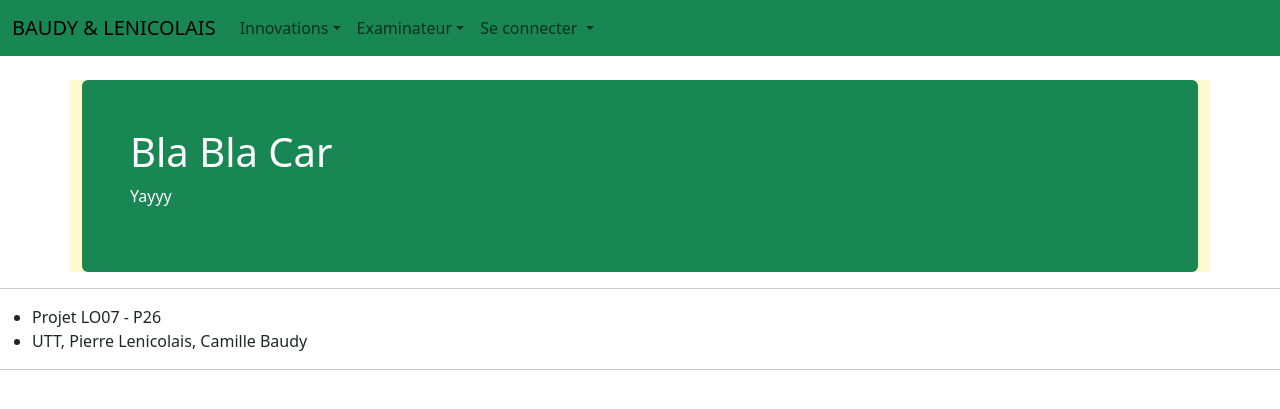
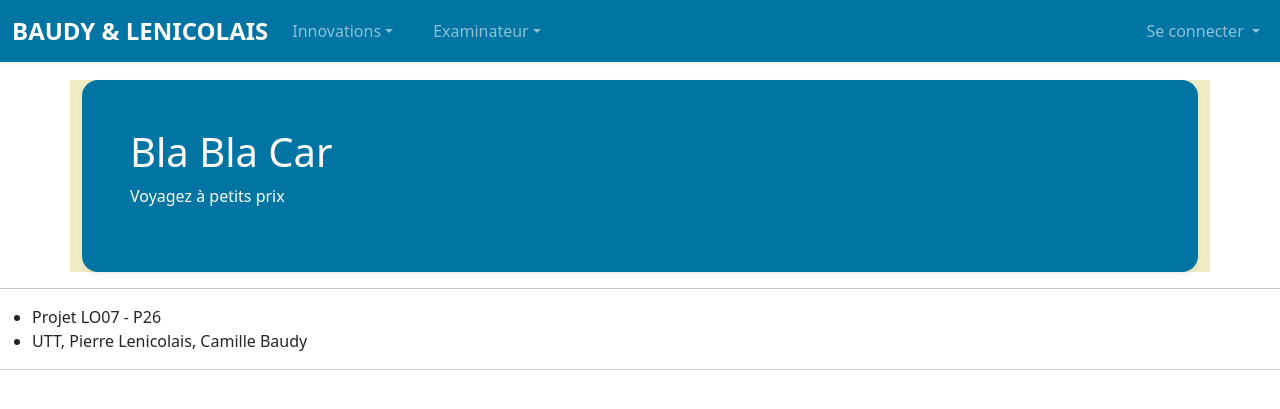
Before and after one commit to Taldram/Projet-LO07-2026, a PHP site: page /app/router/router1.php?action=accueil in a window 1280 px wide. Shown: the top 409 px of the page. Run offline with PHP 8.4, Linux system fonts and the light colour scheme.

Commit message:
Navbar jolie

```diff
--- a/src/app/controller/config.php
+++ b/src/app/controller/config.php
@@ -14,7 +14,7 @@
 $password = '7wZnh3kI';
 
 if (!defined('LOCAL')) {
-    define('LOCAL', FALSE);
+    define('LOCAL', TRUE);
 }
 
 if (LOCAL) {
--- a/src/app/view/fragment/fragmentHeader.html
+++ b/src/app/view/fragment/fragmentHeader.html
@@ -21,7 +21,7 @@
 
       .container {
           margin-top: 80px;
-          background-color: lemonchiffon;
+          background-color: rgb(240, 235, 197);
           width: 90%;
       }
     </style>
--- a/src/app/view/fragment/fragmentJumbotron.html
+++ b/src/app/view/fragment/fragmentJumbotron.html
@@ -1,9 +1,9 @@
 <!-- ===== debut fragmentJumbotron -->
 
 
-<div class="mt-4 p-5 bg-success text-white rounded">
+<div class="mt-5 p-5 text-white rounded-4 shadow-sm" style="background-color: #0075a3;">
   <h1>Bla Bla Car </h1>
-  <p>Yayyy</p>
+  <p>Voyagez à petits prix</p>
 </div>
 <p/>
 
--- a/src/app/view/fragment/fragmentMenu.php
+++ b/src/app/view/fragment/fragmentMenu.php
@@ -8,23 +8,25 @@
 $Passager = $loginRole === 'passager';
 ?>
 
-<nav class="navbar navbar-expand-lg bg-success fixed-top">
+<nav class="navbar navbar-expand-lg fixed-top shadow-sm navbar-dark" style="background-color: #0075a3;">
   <div class="container-fluid">
-    <a class="navbar-brand" href="router1.php?action=Accueil">BAUDY & LENICOLAIS</a>
+    <a class="navbar-brand fw-bold fs-4" href="router1.php?action=Accueil">BAUDY & LENICOLAIS</a>
     <button class="navbar-toggler" type="button" data-bs-toggle="collapse" data-bs-target="#navbarSupportedContent"
             aria-controls="navbarSupportedContent" aria-expanded="false" aria-label="Toggle navigation">
       <span class="navbar-toggler-icon"></span>
     </button>
     <?php if ($Admin || $Conducteur || $Passager): ?>
-    <span class="navbar-brand">| <?php echo htmlspecialchars($loginNom);?></span>
-    <span class="navbar-brand">| <?php echo number_format($loginSolde, 2, ',', ' '); ?> € |</span>
+    <span class="navbar-text text-white me-3 fw-semibold">
+  <i class="bi bi-person-circle"></i> <?php echo htmlspecialchars($loginNom); ?>
+</span>
+<span class="badge bg-light text-primary rounded-pill fs-6 my-auto me-4">
+  <?php echo number_format($loginSolde, 2, ',', ' '); ?> €
+</span>
     <?php endif; ?>
     <div class="collapse navbar-collapse" id="navbarSupportedContent">
-      <ul class="navbar-nav me-auto mb-2 mb-lg-0">
-
-
+      <ul class="navbar-nav mb-2 mb-lg-0 w-100">
         <?php if ($Admin): ?>
-        <li class="nav-item dropdown">
+        <li class="nav-item dropdown me-4">
           <a class="nav-link dropdown-toggle" role="button" data-bs-toggle="dropdown" aria-expanded="false">Administrateur</a>
           <ul class="dropdown-menu">
             <li><a class="dropdown-item" href="router1.php?action=utilisateurReadAll">Liste des utilisateurs</a></li>
@@ -41,7 +43,7 @@
         <?php endif; ?>
 
         <?php if ($Conducteur): ?>
-        <li class="nav-item dropdown">
+        <li class="nav-item dropdown me-4">
           <a class="nav-link dropdown-toggle" role="button" data-bs-toggle="dropdown" aria-expanded="false">Conducteur</a>
           <ul class="dropdown-menu">
             <li><a class="dropdown-item" href="router1.php?action=vehiculeReadMine">Liste de mes véhicules</a></li>
@@ -56,7 +58,7 @@
         <?php endif; ?>
 
         <?php if ($Passager): ?>
-        <li class="nav-item dropdown">
+        <li class="nav-item dropdown me-4">
           <a class="nav-link dropdown-toggle" role="button" data-bs-toggle="dropdown" aria-expanded="false">Passager</a>
           <ul class="dropdown-menu">
             <li><a class="dropdown-item" href="router1.php?action=reservationReadMine">Liste de mes réservations</a></li>
@@ -65,7 +67,7 @@
         </li>
         <?php endif; ?>
 
-        <li class="nav-item dropdown">
+        <li class="nav-item dropdown me-4">
           <a class="nav-link dropdown-toggle" role="button" data-bs-toggle="dropdown" aria-expanded="false">Innovations</a>
           <ul class="dropdown-menu">
             <li><a class="dropdown-item" href="router1.php?action=innovationOriginale">Proposez une fonctionnalité originale</a></li>
@@ -73,7 +75,7 @@
           </ul>
         </li>
 
-        <li class="nav-item dropdown">
+        <li class="nav-item dropdown me-4">
           <a class="nav-link dropdown-toggle" role="button" data-bs-toggle="dropdown" aria-expanded="false">Examinateur</a>
           <ul class="dropdown-menu">
             <li><a class="dropdown-item" href="router1.php?action=examinateurSuperGlobales">SuperGlobales (Cookies et Session)</a></li>
@@ -81,9 +83,9 @@
           </ul>
         </li>
 
-        <li class="nav-item dropdown">
+        <li class="nav-item dropdown ms-auto">
           <a class="nav-link dropdown-toggle" role="button" data-bs-toggle="dropdown" aria-expanded="false">Se connecter </a>
-          <ul class="dropdown-menu">
+          <ul class="dropdown-menu dropdown-menu-end">
             <li><a class="dropdown-item" href="router1.php?action=utilisateurLogin">Login</a></li>
             <li><a class="dropdown-item" href="router1.php?action=utilisateurLogout">Déconnexion</a></li>
           </ul>
```
